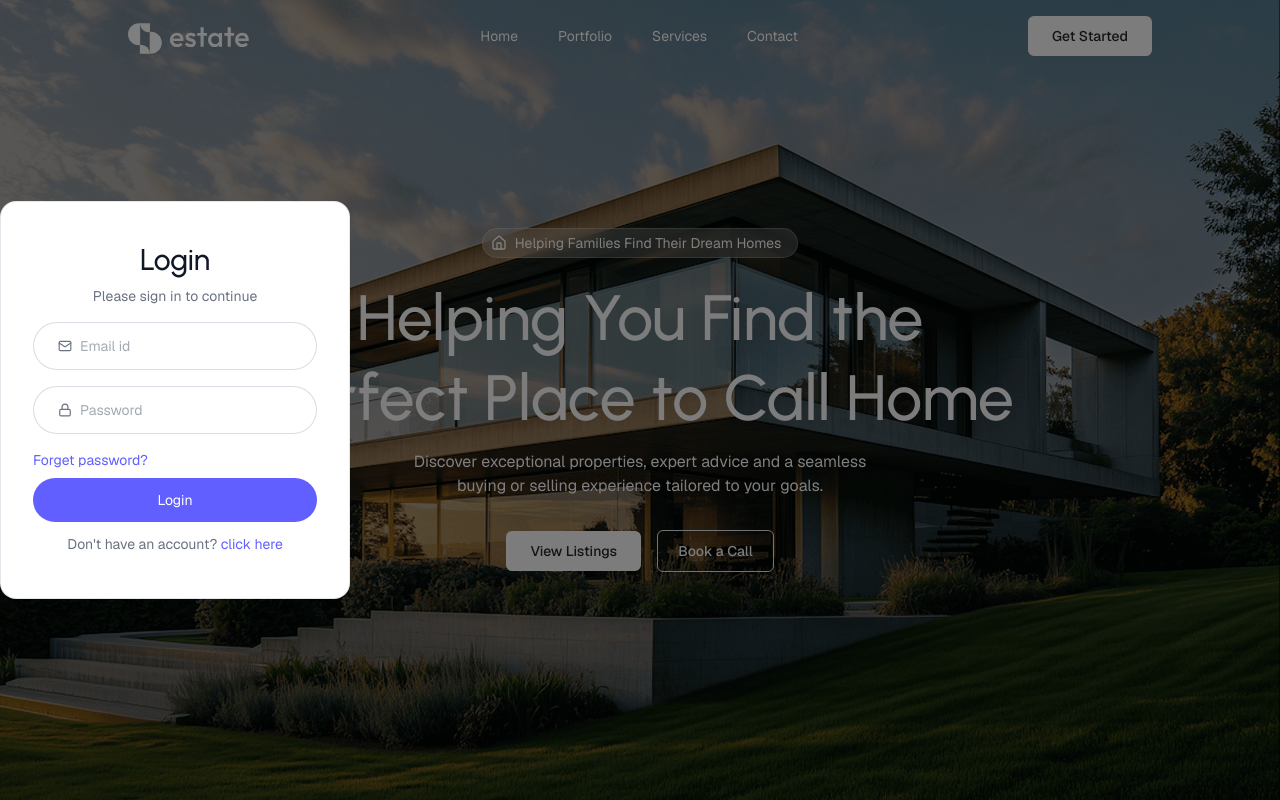
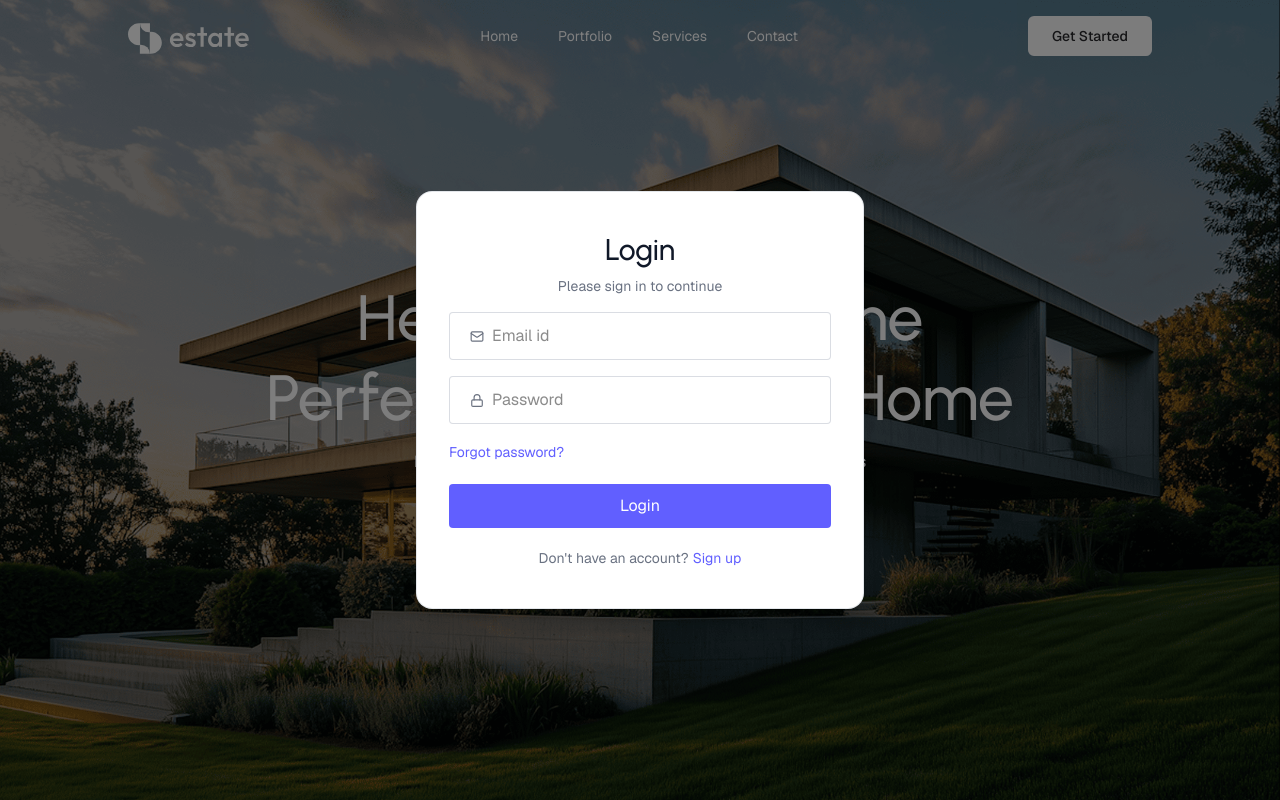
Before and after one commit to Rajibbepary/real-estate, a Next.js app: page / in a window 1280 px wide. Both pictures are taken after a click on the button "Get Started". Shown: the top 800 px of the page. Built offline with nearby package versions, Linux system fonts and the light colour scheme.

Commit message:
Sign Up → Login properly switch

```diff
--- a/components/LoginWrapper.jsx
+++ b/components/LoginWrapper.jsx
@@ -1,52 +1,190 @@
-'use client'
-import { useState } from "react"
-const LoginWrapper = ({onClose }) => {
-  const [state, setState] = useState("login")
+
+"use client";
+
+import { useState } from "react";
+
+const LoginWrapper = ({ onClose }) => {
+  const [state, setState] = useState("login");
 
   const [formData, setFormData] = useState({
-        name: '',
-        email: '',
-        password: ''
-    })
+    name: "",
+    email: "",
+    password: "",
+  });
 
   const handleSubmit = async (e) => {
-        e.preventDefault()
+    e.preventDefault();
 
+    if (state === "login") {
+      console.log("Login Data:", {
+        email: formData.email,
+        password: formData.password,
+      });
+    } else {
+      console.log("Sign Up Data:", formData);
     }
+  };
 
   const handleChange = (e) => {
-        const { name, value } = e.target
-        setFormData(prev => ({ ...prev, [name]: value }))
-    }
+    const { name, value } = e.target;
+
+    setFormData((prev) => ({
+      ...prev,
+      [name]: value,
+    }));
+  };
+
+  const toggleAuth = () => {
+    setState((prev) => (prev === "login" ? "register" : "login"));
+  };
+
   return (
-    <div onClick={onClose} className="fixed top-0 bottom-0 left-0 right-0 z-100 flex items-center text-sm text-gray-600 bg-black/50">
-      <form onSubmit={handleSubmit} className="sm:w-87.5 w-full text-center border border-gray-300/60 rounded-2xl px-8 bg-white">
-                <h1 className="text-gray-900 text-3xl mt-10 font-medium">{state === "login" ? "Login" : "Sign up"}</h1>
-                <p className="text-gray-500 text-sm mt-2">Please sign in to continue</p>
-                {state !== "login" && (
-                    <div className="flex items-center mt-6 w-full bg-white border border-gray-300/80 h-12 rounded-full overflow-hidden pl-6 gap-2">
-                        <svg xmlns="http://www.w3.org/2000/svg" width="16" height="16" viewBox="0 0 24 24" fill="none" stroke="#6B7280" strokeWidth="2" strokeLinecap="round" strokeLinejoin="round" className="lucide lucide-user-round-icon lucide-user-round"><circle cx="12" cy="8" r="5" /><path d="M20 21a8 8 0 0 0-16 0" /></svg>
-                        <input type="text" name="name" placeholder="Name" className="border-none outline-none ring-0" value={formData.name} onChange={handleChange} required />
+    <div
+      onClick={onClose}
+      className="fixed inset-0 z-50 flex items-center justify-center bg-black/50 px-4"
+    >
+      <form
+        onClick={(e) => e.stopPropagation()}
+        onSubmit={handleSubmit}
+        className="w-full max-w-md rounded-2xl border border-gray-300/60 bg-white px-8 py-8 text-center shadow-xl"
+      >
+        {/* Heading */}
+        <h1 className="mt-2 text-3xl font-medium text-gray-900">
+          {state === "login" ? "Login" : "Sign up"}
+        </h1>
+
+        <p className="mt-2 text-sm text-gray-500">
+          {state === "login"
+            ? "Please sign in to continue"
+            : "Create an account to continue"}
+        </p>
+
+        {/* Name - Only Register */}
+        {state === "register" && (
+          <div className="mt-6 flex h-12 w-full items-center gap-2 overflow-hidden rounded border border-gray-300/80 bg-white pl-5">
+            {/* User Icon */}
+            <svg
+              xmlns="http://www.w3.org/2000/svg"
+              width="16"
+              height="16"
+              viewBox="0 0 24 24"
+              fill="none"
+              stroke="#6B7280"
+              strokeWidth="2"
+              strokeLinecap="round"
+              strokeLinejoin="round"
+            >
+              <circle cx="12" cy="8" r="5" />
+              <path d="M20 21a8 8 0 0 0-16 0" />
+            </svg>
+
+            <input
+              type="text"
+              name="name"
+              placeholder="Name"
+              value={formData.name}
+              onChange={handleChange}
+              required
+              className="w-full border-none bg-transparent pr-4 outline-none ring-0"
+            />
           </div>
         )}
-                <div className="flex items-center w-full mt-4 bg-white border border-gray-300/80 h-12 rounded-full overflow-hidden pl-6 gap-2">
-                    <svg xmlns="http://www.w3.org/2000/svg" width="14" height="14" viewBox="0 0 24 24" fill="none" stroke="#6B7280" strokeWidth="2" strokeLinecap="round" strokeLinejoin="round" className="lucide lucide-mail-icon lucide-mail"><path d="m22 7-8.991 5.727a2 2 0 0 1-2.009 0L2 7" /><rect x="2" y="4" width="20" height="16" rx="2" /></svg>
-                    <input type="email" name="email" placeholder="Email id" className="border-none outline-none ring-0" value={formData.email} onChange={handleChange} required />
+
+        {/* Email */}
+        <div className="mt-4 flex h-12 w-full items-center gap-2 overflow-hidden rounded border border-gray-300/80 bg-white pl-5">
+          {/* Mail Icon */}
+          <svg
+            xmlns="http://www.w3.org/2000/svg"
+            width="15"
+            height="15"
+            viewBox="0 0 24 24"
+            fill="none"
+            stroke="#6B7280"
+            strokeWidth="2"
+            strokeLinecap="round"
+            strokeLinejoin="round"
+          >
+            <path d="m22 7-8.991 5.727a2 2 0 0 1-2.009 0L2 7" />
+            <rect x="2" y="4" width="20" height="16" rx="2" />
+          </svg>
+
+          <input
+            type="email"
+            name="email"
+            placeholder="Email id"
+            value={formData.email}
+            onChange={handleChange}
+            required
+            className="w-full border-none bg-transparent pr-4 outline-none ring-0"
+          />
         </div>
-                <div className="flex items-center mt-4 w-full bg-white border border-gray-300/80 h-12 rounded-full overflow-hidden pl-6 gap-2">
-                    <svg xmlns="http://www.w3.org/2000/svg" width="14" height="14" viewBox="0 0 24 24" fill="none" stroke="#6B7280" strokeWidth="2" strokeLinecap="round" strokeLinejoin="round" className="lucide lucide-lock-icon lucide-lock"><rect width="18" height="11" x="3" y="11" rx="2" ry="2" /><path d="M7 11V7a5 5 0 0 1 10 0v4" /></svg>
-                    <input type="password" name="password" placeholder="Password" className="border-none outline-none ring-0" value={formData.password} onChange={handleChange} required />
+
+        {/* Password */}
+        <div className="mt-4 flex h-12 w-full items-center gap-2 overflow-hidden rounded border border-gray-300/80 bg-white pl-5">
+          {/* Lock Icon */}
+          <svg
+            xmlns="http://www.w3.org/2000/svg"
+            width="15"
+            height="15"
+            viewBox="0 0 24 24"
+            fill="none"
+            stroke="#6B7280"
+            strokeWidth="2"
+            strokeLinecap="round"
+            strokeLinejoin="round"
+          >
+            <rect width="18" height="11" x="3" y="11" rx="2" />
+            <path d="M7 11V7a5 5 0 0 1 10 0v4" />
+          </svg>
+
+          <input
+            type="password"
+            name="password"
+            placeholder="Password"
+            value={formData.password}
+            onChange={handleChange}
+            required
+            className="w-full border-none bg-transparent pr-4 outline-none ring-0"
+          />
         </div>
-                <div className="mt-4 text-left text-indigo-500">
-                    <button className="text-sm" type="reset">Forget password?</button>
+
+        {/* Forgot Password */}
+        {state === "login" && (
+          <div className="mt-4 text-left">
+            <button
+              type="button"
+              className="text-sm text-indigo-500 hover:underline"
+            >
+              Forgot password?
+            </button>
           </div>
-                <button type="submit" className="mt-2 w-full h-11 rounded-full text-white bg-indigo-500 hover:opacity-90 transition-opacity">
+        )}
+
+        {/* Submit Button */}
+        <button
+          type="submit"
+          className="mt-5 h-11 w-full rounded bg-indigo-500 text-white transition-opacity hover:opacity-90"
+        >
           {state === "login" ? "Login" : "Sign up"}
         </button>
-                <p onClick={() => setState(prev => prev === "login" ? "register" : "login")} className="text-gray-500 text-sm mt-3 mb-11">{state === "login" ? "Don't have an account?" : "Already have an account?"} <a href="#" className="text-indigo-500 hover:underline">click here</a></p>
+
+        {/* Toggle Login / Register */}
+        <div className="mb-2 mt-5 text-sm text-gray-500">
+          {state === "login"
+            ? "Don't have an account?"
+            : "Already have an account?"}
+
+          <button
+            type="button"
+            onClick={toggleAuth}
+            className="ml-1 text-indigo-500 hover:underline"
+          >
+            {state === "login" ? "Sign up" : "Login"}
+          </button>
+        </div>
       </form>
     </div>
-  )
-}
+  );
+};
 
 export default LoginWrapper;
--- a/components/navbar.jsx
+++ b/components/navbar.jsx
@@ -5,9 +5,10 @@ import React, { useState, useEffect } from "react";
 import LoginWrapper from "./LoginWrapper";
 
 export function Navbar() {
-    const [mobileOpen, setMobileOpen] = React.useState(false);
+    const [mobileOpen, setMobileOpen] = useState(false);
     const [scrolled, setScrolled] = useState(false);
      const [showLogin, setShowLogin] = useState(false);
+
     useEffect(() => {
         const handleScroll = () => {
             setScrolled(window.scrollY > 50);
```
Lines whose indentation alone changed are shown as unchanged.
